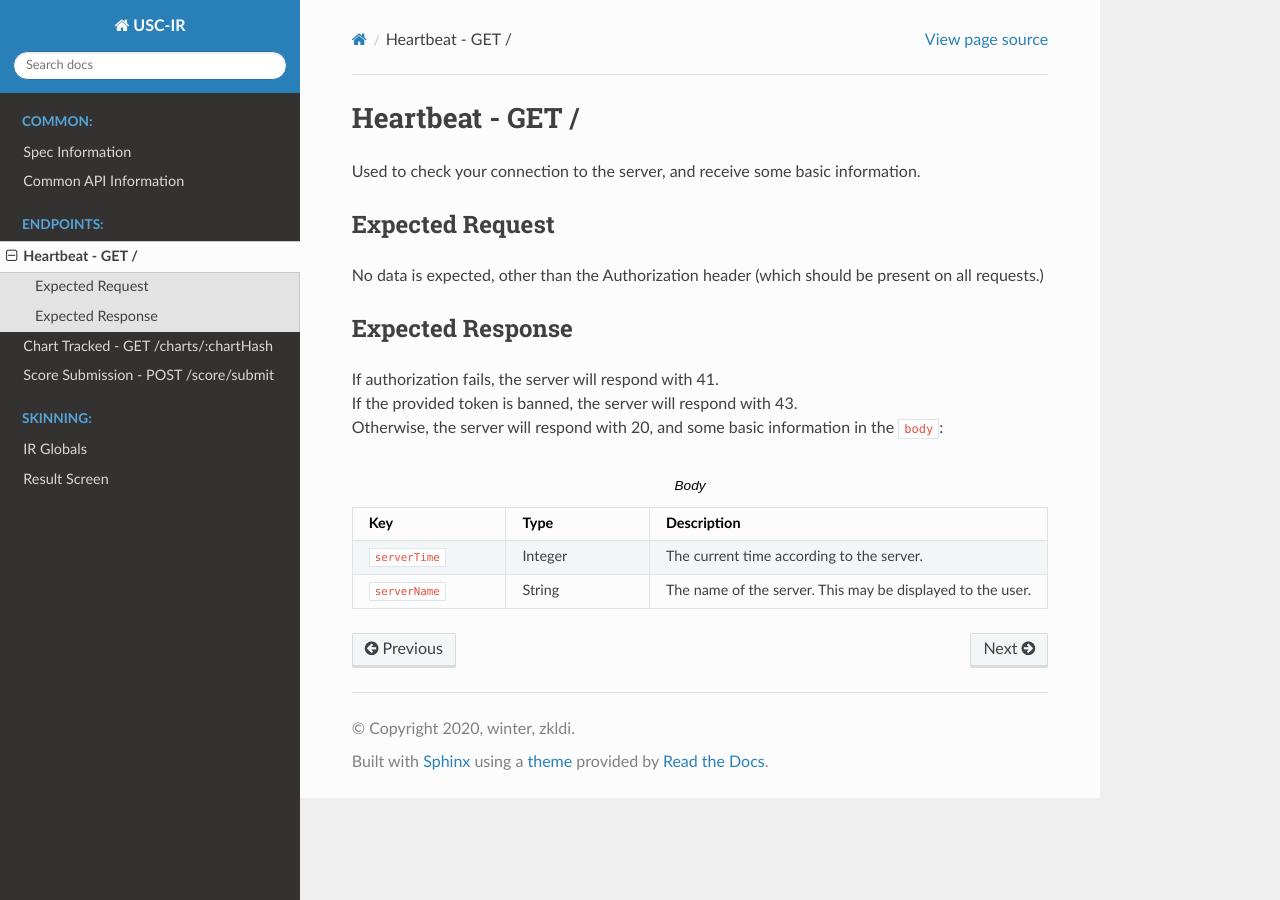
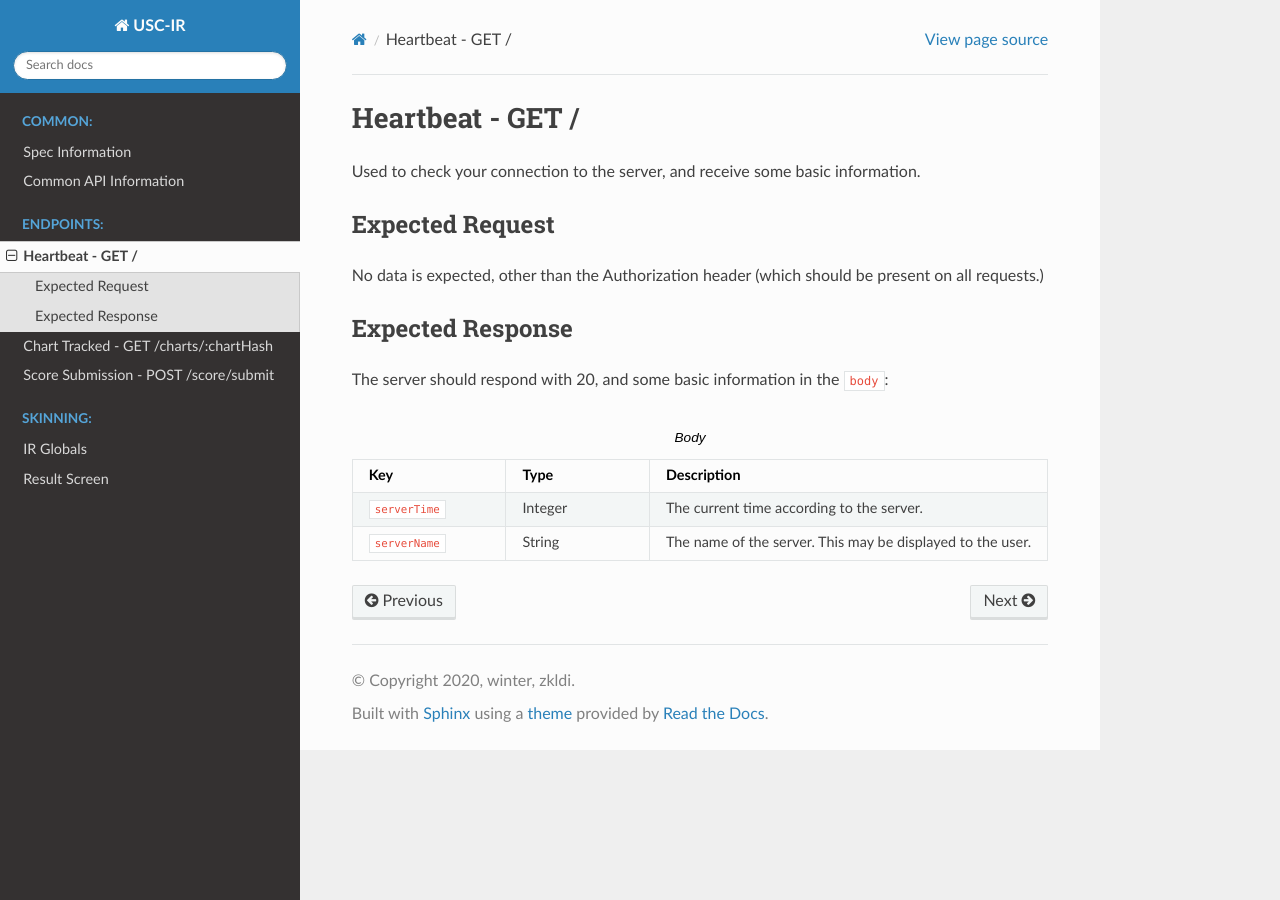
Before and after one commit to zkldi/uscir-spec, a Sphinx documentation site: the page built from source/endpoints/heartbeat.rst, in a window 1280 px wide. Built offline with Sphinx 7.4.7 and the Read the Docs theme 2.0.0, drawn with Linux system fonts in a browser that asks for light colours.

Commit message:
Remove explicit explanation of authorization - this should be a given

```diff
--- a/source/endpoints/heartbeat.rst
+++ b/source/endpoints/heartbeat.rst
@@ -13,9 +13,7 @@ No data is expected, other than the Authorization header (which should be presen
 Expected Response
 #################
 
-| If authorization fails, the server will respond with 41.
-| If the provided token is banned, the server will respond with 43.
-| Otherwise, the server will respond with 20, and some basic information in the ``body``:
+The server should respond with 20, and some basic information in the ``body``:
 
 .. list-table:: Body
     :widths: 25 25 50
```
